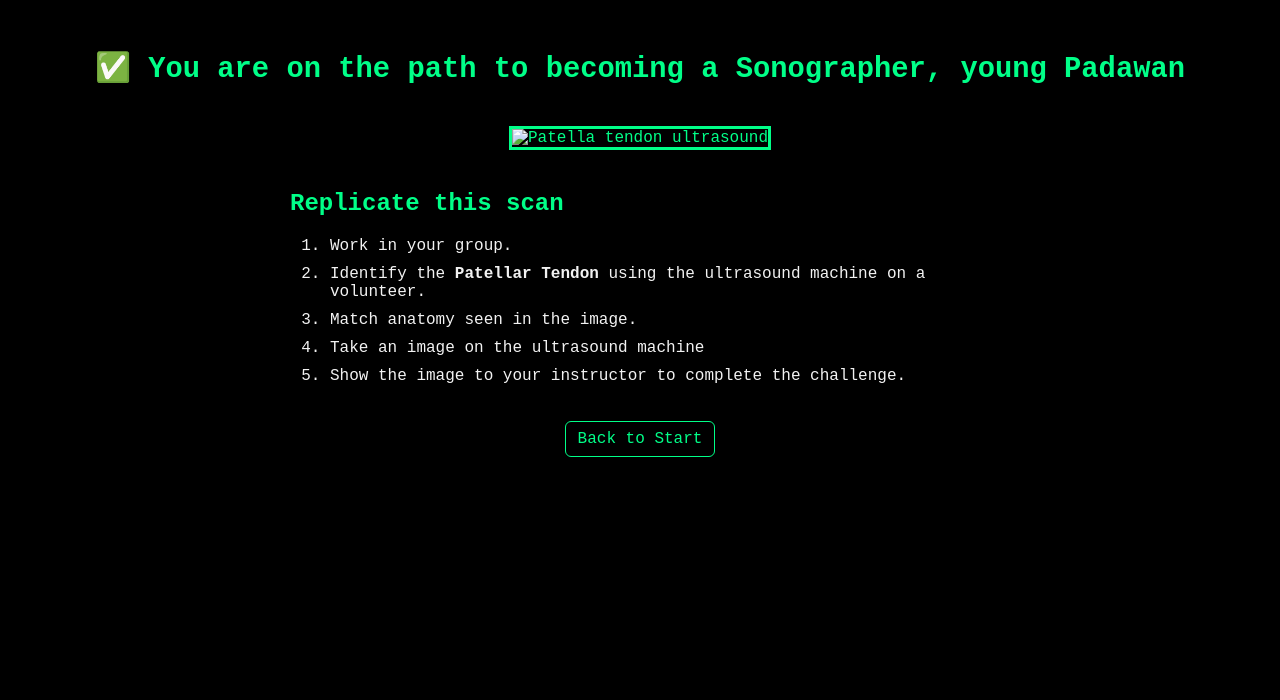
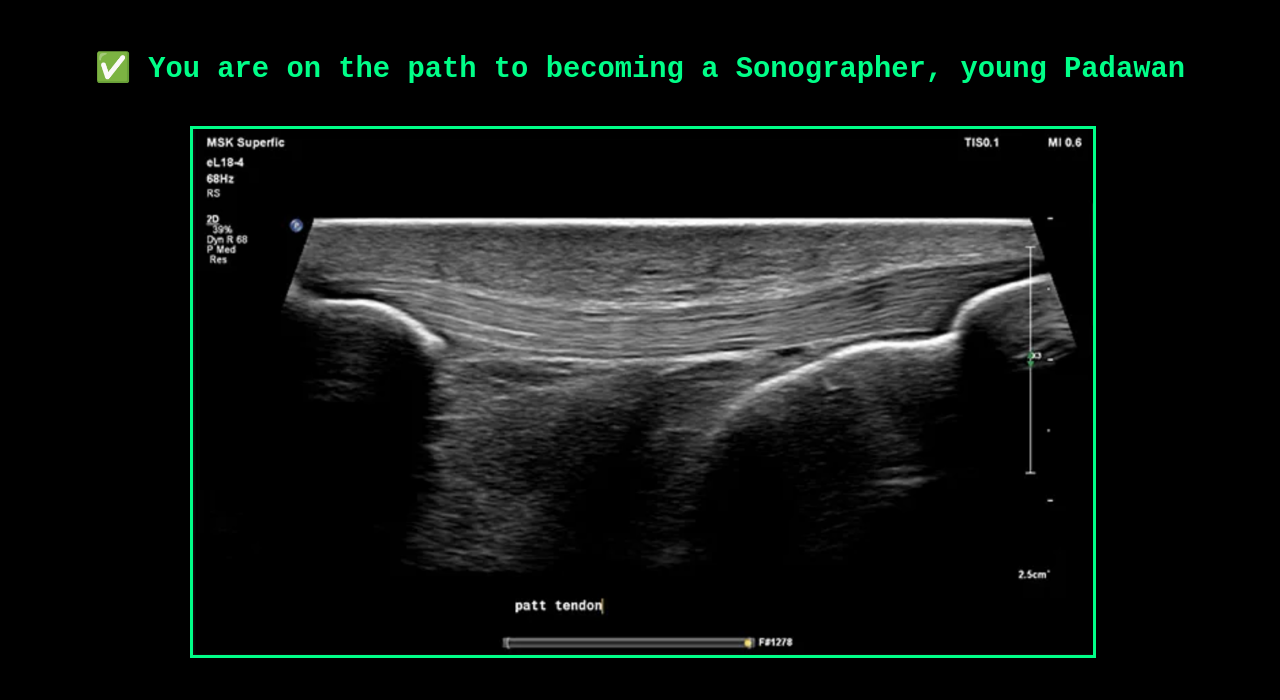
Before and after one commit to Fosk1984/Scancase2, a plain HTML site: page success.html in a window 1280 px wide. Shown: the part 74-774 px from the top of the page. Drawn offline with Linux system fonts and the light colour scheme.

Commit message:
Fix image filename for patella tendon

```diff
--- a/success.html
+++ b/success.html
@@ -53,7 +53,7 @@
 
 <div class="scanBox">
 
-<img src="patella-tendon.png" alt="Patella tendon ultrasound" class="scanImage">
+<img src="patellar-tendon.png" alt="Patella tendon ultrasound" class="scanImage">
 
 <div class="instructions">
 <h2>Replicate this scan</h2>
```
